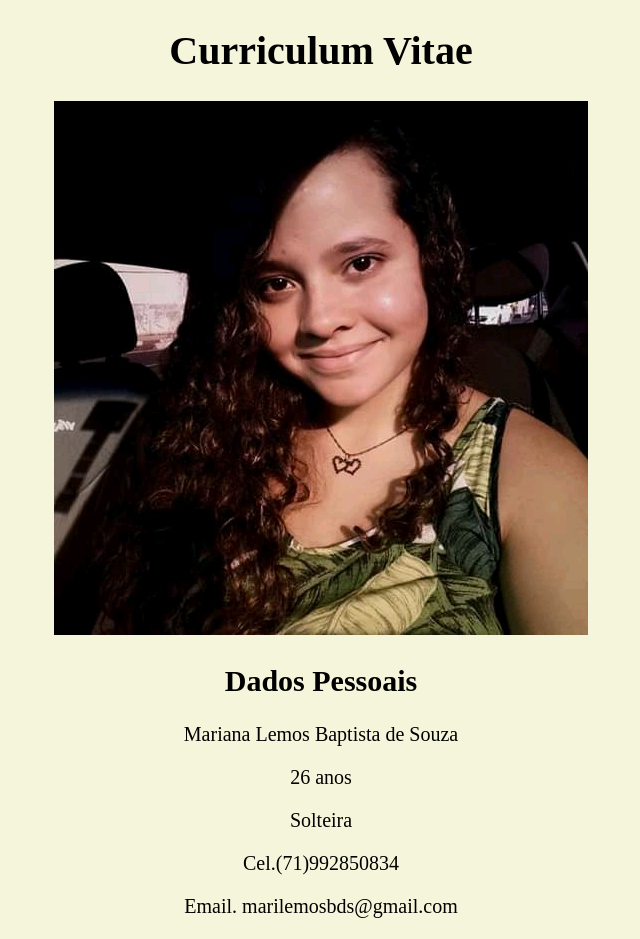
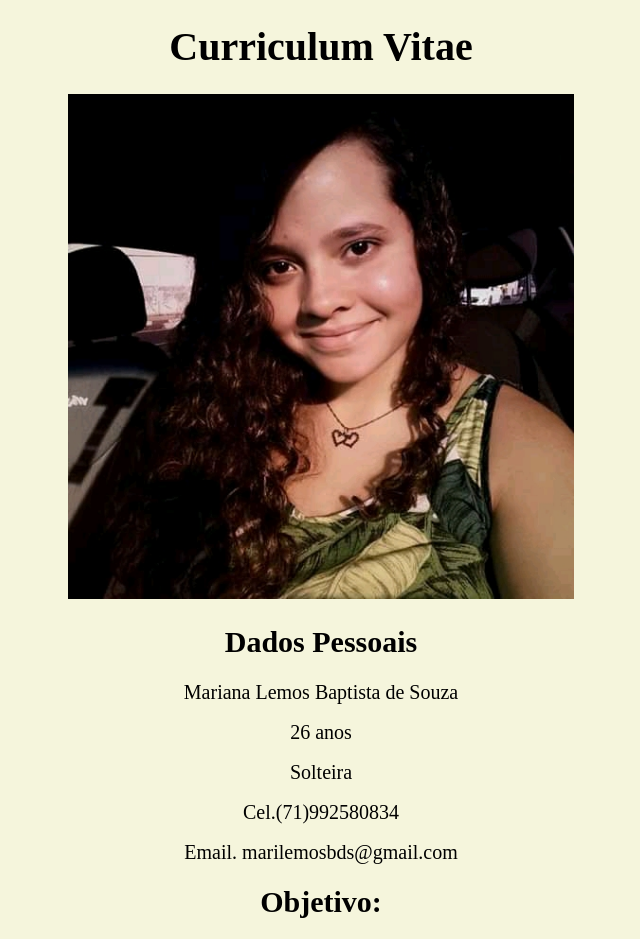
Before and after one commit to marilemos97/ElasnaTech, a plain HTML site: page index.html in a window 1280 px wide. Shown: the top 939 px of the page, without its empty margins (319-959 px from the left). Drawn offline with Linux system fonts and the light colour scheme.

Commit message:
Add files via upload

```diff
--- a/index.html
+++ b/index.html
@@ -3,7 +3,7 @@
 <head>
   <meta charset="UTF-8">
   <meta http-equiv="X-UA-Compatible" content="IE=Edge">
-  <meta name="viewport" content="width=device-width, initial-scale=1">
+  <meta name="viewport" content="width=device-width, initial-scale=1.0">
 
   <title>Currículo </title>
 
@@ -19,13 +19,13 @@
 <h1>Curriculum Vitae</h1>
 <p></p>
 
-<img src="FB_IMG_15790309087528395.jpg"; widht="50px">
+<img id="foto" src="FB_IMG_15790309087528395.jpg";>
 <h2>Dados Pessoais</h2>
 
     <p>Mariana Lemos Baptista de Souza </p>
      <p>26 anos</p>
      <p>Solteira</p>
-    <p>Cel.(71)992850834</p>
+    <p>Cel.(71)992580834</p>
      <p>Email. marilemosbds@gmail.com</p>
 
 <h2>Objetivo:</h2>
--- a/style.css
+++ b/style.css
@@ -2,4 +2,8 @@ body {
     font-size: 15pt;
     background-color: beige;
     text-align: center;
+    line-height: 1;
 }
+#foto{
+   width: 40%;
+}
```
